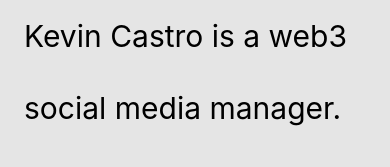
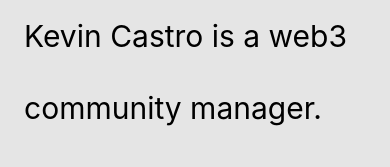
Before and after one commit to SonnyCastro/kevsite, a Next.js app: page / in a window 390 px wide. Shown: the top 167 px of the page. Built offline with nearby package versions, Linux system fonts and the light colour scheme.

Commit message:
animation edit

```diff
--- a/styles/Home.module.css
+++ b/styles/Home.module.css
@@ -91,7 +91,11 @@
 @media (max-width: 600px) {
   #dynamic:before {
     content: " community manager";
-    animation: wordmove 30s infinite !important;
+    animation: wordmove;
+    -webkit-animation-name: wordmove;
+    -webkit-animation-iteration-count: infinite;
+    -webkit-animation-duration: 30s;
+    animation-duration: 30s;
   }
 
   @keyframes wordmove {
```
